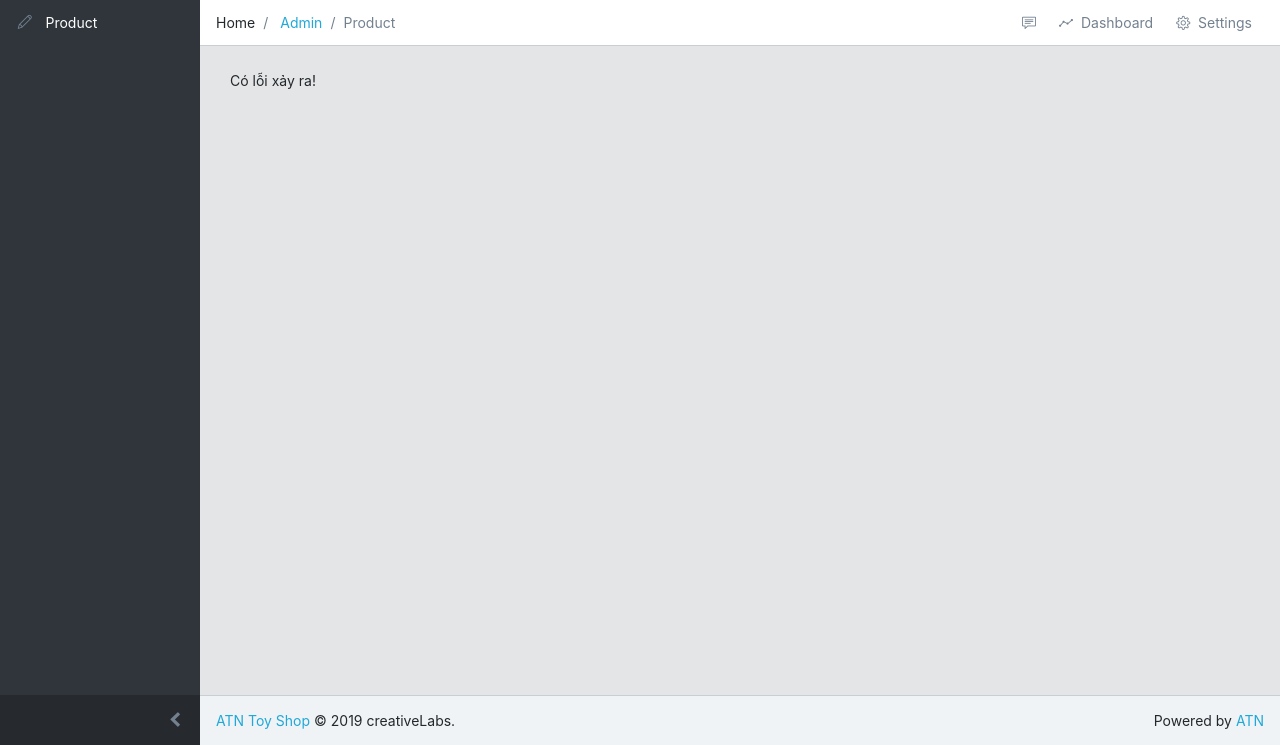
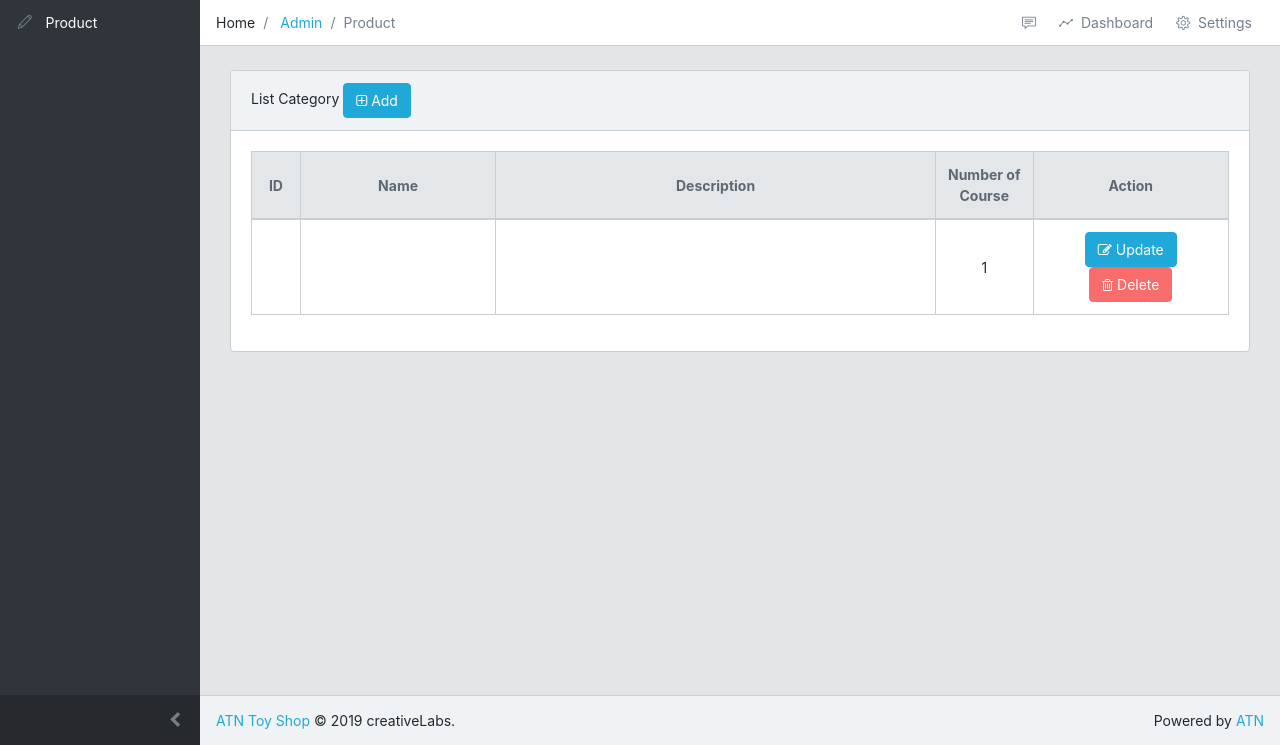
Before and after one commit to quoctai101/GreenwichUniversity, a PHP site: page /index.php?controller=category in a window 1280 px wide. Shown: the part 55-800 px from the top of the page. Run offline with PHP 8.4, Linux system fonts and the light colour scheme; tables that the repository leaves empty or names only in its code hold one stand-in row (values such as "Sample post"); data that the repository does not hold is empty; some libraries are stand-ins or nearby versions.

Commit message:
+ Add category function

```diff
--- a/connection.php
+++ b/connection.php
@@ -5,10 +5,10 @@
     public static function getInstance() {
       if (!isset(self::$instance)) {
         try {
-          // $username = "root";
-          // $password = "";
-          // self::$instance = new PDO("mysql:host=localhost;dbname=GreenUni", $username, $password);
-          self::$instance = new PDO('pgsql:host=ec2-107-21-216-112.compute-1.amazonaws.com;port=5432;dbname=d396l04psi4ibi', 'kbvppscldudvyk', '6b64aa00495e1869a781f324a4737159780da354a3cf8e8da84f9d84d44822a3');
+          $username = "root";
+          $password = "";
+          self::$instance = new PDO("mysql:host=localhost;dbname=GreenUni", $username, $password);
+          // self::$instance = new PDO('pgsql:host=ec2-107-21-216-112.compute-1.amazonaws.com;port=5432;dbname=d396l04psi4ibi', 'kbvppscldudvyk', '6b64aa00495e1869a781f324a4737159780da354a3cf8e8da84f9d84d44822a3');
         } catch (PDOException $ex) {
           die($ex->getMessage());
         }
--- /dev/null
+++ b/controllers/category_controller.php
@@ -0,0 +1,40 @@
+<?php
+require_once('controllers/base_controller.php');
+require_once('models/category.php');
+
+class CategoryController extends BaseController
+{
+  function __construct()
+  {
+    $this->folder = 'category';
+  }
+
+  public function index()
+  {
+    $categories = Category::all();
+    $data = array('categories' => $categories);
+    $this->render('index', $data);
+  }
+  public function show()
+  {
+    if(isset($_GET['id'])) $category = Category::find($_GET['id']);
+    else $category = Category::find(-1);
+    $data = array('category' => $category);
+    $this->render('show', $data);
+  }
+  public function add()
+  {
+    Category::add($_POST['name'],$_POST['description']);
+    header("Location: index.php?controller=category");
+  }
+  public function update()
+  {
+    Category::update($_POST['id'],$_POST['name'],$_POST['description']);
+    header("Location: index.php?controller=category");
+  }
+  public function delete()
+  {
+    Category::delete($_GET['id']);
+    header("Location: index.php?controller=category");
+  }
+}
--- a/models/category.php
+++ b/models/category.php
@@ -32,7 +32,7 @@
   static function find($id)
   {
     $db = DB::getInstance();
-    $req = $db->prepare("SELECT * FROM gu_category WHERE \"CategoryID\" = :id;");
+    $req = $db->prepare("SELECT * FROM gu_category WHERE CategoryID = :id;");
     $req->bindValue(':id',$id);
     $req->execute();
     $item = $req->fetch();
@@ -44,14 +44,14 @@
   static function delete($id)
   {
     $db = DB::getInstance();
-    $req = $db->prepare("DELETE FROM gu_category WHERE \"CategoryID\" = :id;");
+    $req = $db->prepare("DELETE FROM gu_category WHERE CategoryID = :id;");
     $req->bindValue(':id',$id);
     $req->execute();
   }
   static function add($name, $description)
   {
     $db = DB::getInstance();
-    $req = $db->prepare("INSERT INTO gu_category(\"CategoryName\", \"Description\")  VALUES (:name, :description);");
+    $req = $db->prepare("INSERT INTO gu_category(CategoryName, Description)  VALUES (:name, :description);");
     $req->bindValue(':name',$name);
     $req->bindValue(':description',$description);
     $req->execute();
@@ -60,9 +60,9 @@
   {
     $db = DB::getInstance();
     $req = $db->prepare("UPDATE gu_category SET
-                        \"CategoryName\" = :name,
-                        \"Description\" = :description
-                        WHERE \"CategoryID\" = :id;");
+                        CategoryName = :name,
+                        Description = :description
+                        WHERE CategoryID = :id;");
     $req->bindValue(':name',$name);
     $req->bindValue(':description',$description);
     $req->bindValue(':id',$id);
--- a/routes.php
+++ b/routes.php
@@ -1,7 +1,7 @@
 <?php
 	$controllers = array(
 	  'pages' => ['home', 'error'],
-	  'products' => ['index', 'update', 'delete', 'show', 'add']
+	  'category' => ['index', 'update', 'delete', 'show', 'add']
 	); // Các controllers trong hệ thống và các action có thể gọi ra từ controller đó.
 
 	// Nếu các tham số nhận được từ URL không hợp lệ (không thuộc list controller và action có thể gọi
--- /dev/null
+++ b/views/category/index.php
@@ -0,0 +1,49 @@
+
+<div class="row">
+  <div class="col-md-12">
+    <div class="card">
+      <div class="card-header">List Category <a href="./?controller=category&action=show"><button class="btn btn-primary" type="button">
+          <i class="fa fa-plus-square-o"></i>&nbsp;Add
+        </button></a></div>
+      <div class="card-body">
+          <table class="table table-responsive-sm table-bordered">
+              <thead class="thead-light">
+                <tr>
+                  <th class="text-center align-middle" style="width:5%">ID</th>
+                  <th class="text-center align-middle" style="width:20%">Name</th>
+                  <th class="text-center align-middle" style="width:45%">Description</th>
+                  <th class="text-center align-middle" style="width:10%">Number of Course</th>
+                  <th class="text-center align-middle" style="width:20%">Action</th>
+                </tr>
+              </thead>
+              <tbody>
+				<?php foreach ($categories as $category) { ?>
+				<tr>
+					<td class="text-center align-middle">
+						<div><?=$category->id;?> <div>
+					</td>
+					<td class="align-middle">
+						<div><?=$category->name;?><div>
+					</td>
+					<td class="align-middle">
+						<div><?=$category->description;?><div>
+					</td>
+					<td class="text-center align-middle">
+						<div><?=$category->courseNumber;?><div>
+					</td>
+					<td class="text-center align-middle">
+						<a href="./?controller=category&action=show&id=<?=$category->id?>"><button class="btn btn-primary" type="button">
+	                      <i class="fa fa-pencil-square-o"></i>&nbsp;Update
+	                    </button></a>
+	                    <a href="./?controller=category&action=delete&id=<?=$category->id?>"><button class="btn btn-danger" type="button">
+	                      <i class="fa fa-trash-o"></i>&nbsp;Delete
+	                    </button></a>
+					</td>
+				</tr>
+				<?php } ?>
+			  </tbody>
+    	</table>
+  	  </div>
+	</div>
+  </div>
+</div>
```
Also changed, not shown: views/category/show.php (added, +47 -0 lines), 2 other files.
